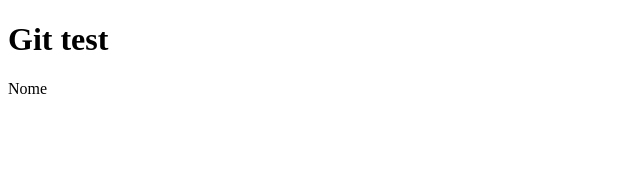
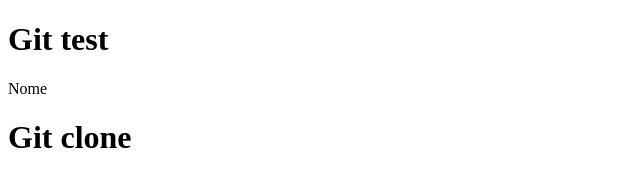
Before and after one commit to eduardooliveira3101/aula_github, a plain HTML site: page index.html in a window 1280 px wide. Shown: the whole page, without its empty margins (0-640 px from the left). Drawn offline with Linux system fonts and the light colour scheme.

Commit message:
git clone

```diff
--- a/index.html
+++ b/index.html
@@ -13,5 +13,9 @@
     Nome
   </p>
 
+  <h1>
+    Git clone
+  </h1>
+
 </body>
 </html>
```
